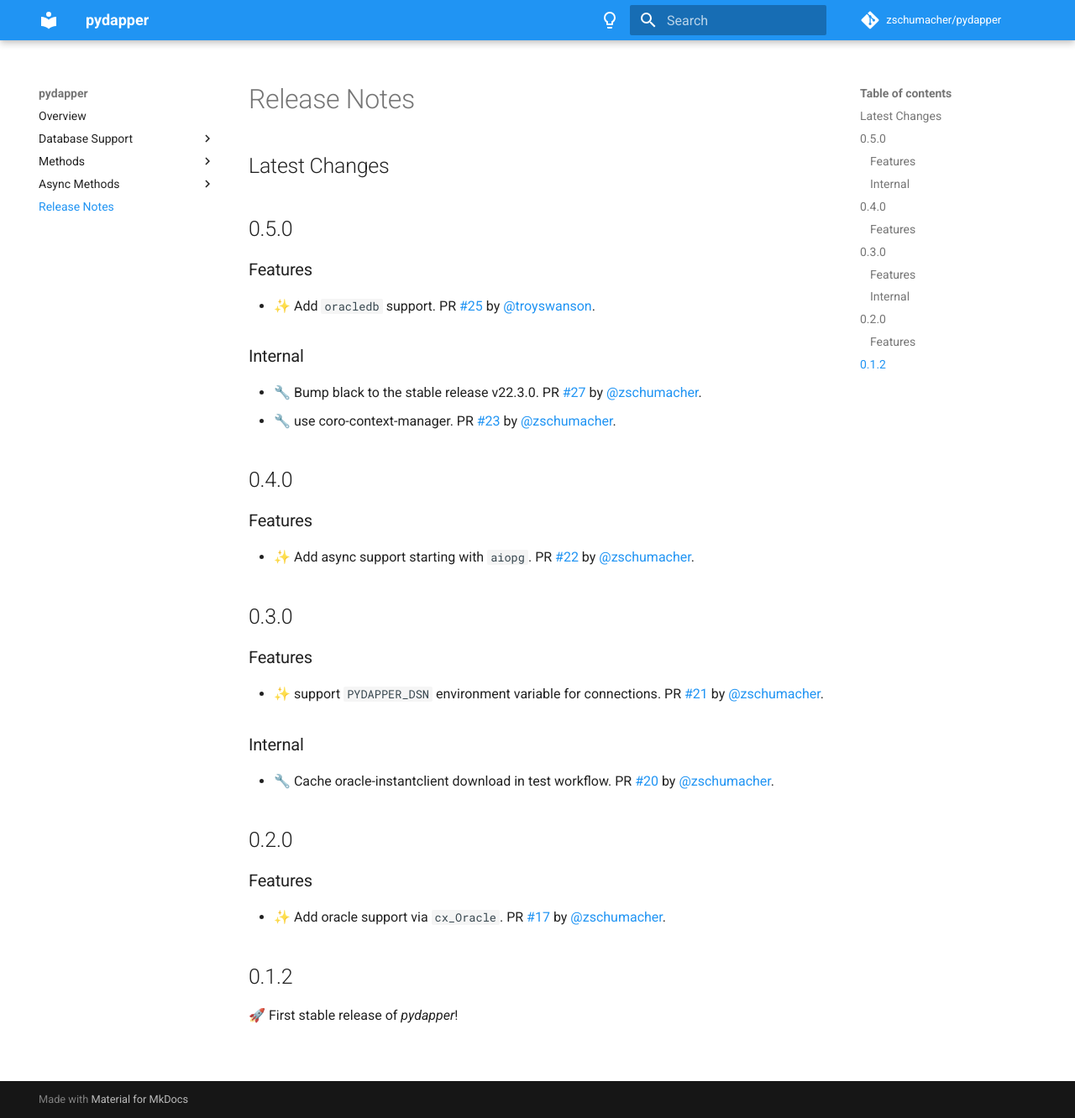
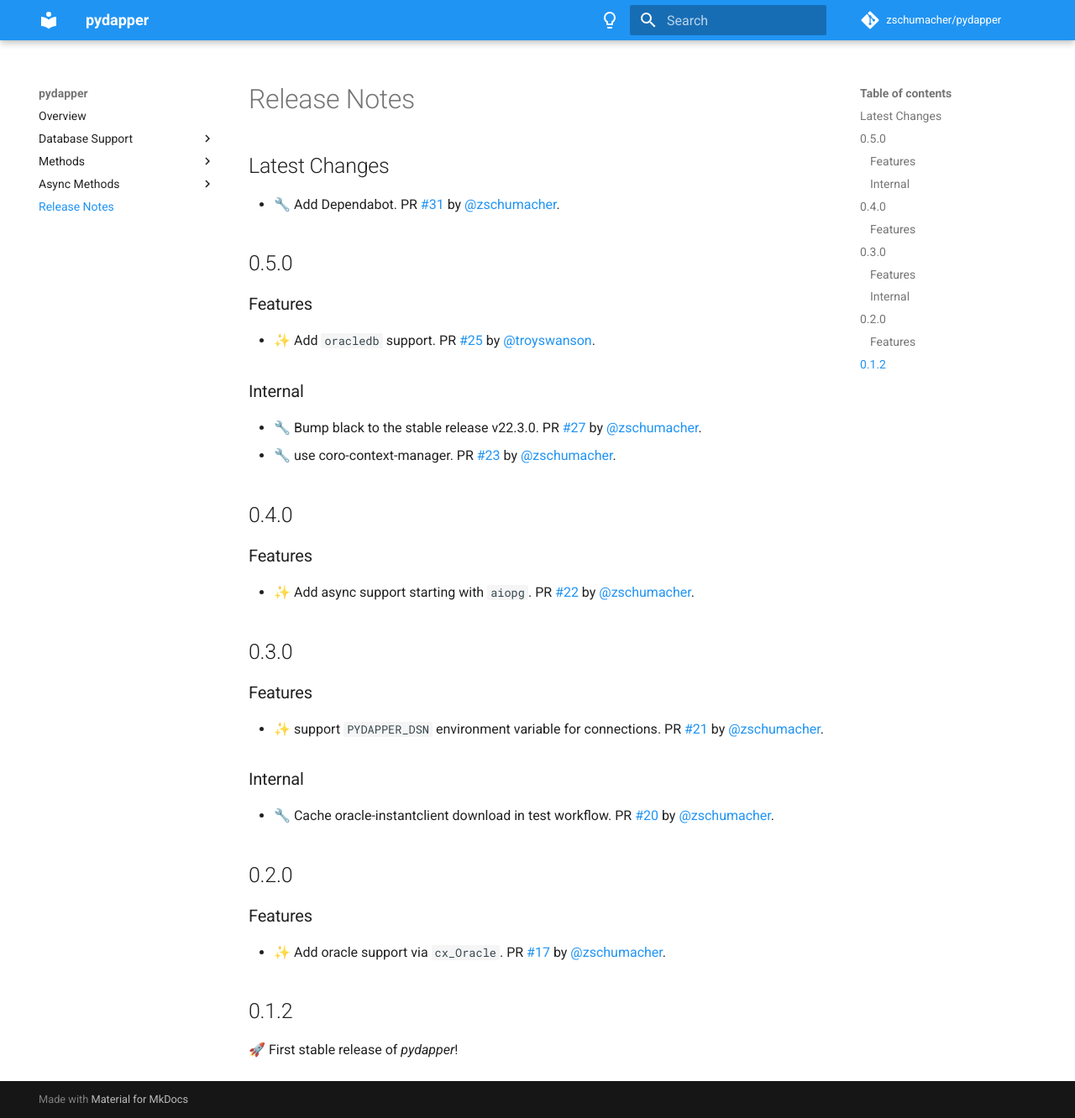
Before and after one commit to zschumacher/pydapper, an MkDocs documentation site: the page built from docs/release_notes.md, in a window 1280 px wide and 1332 px high. Shown: the whole window at 84% size. Built offline with MkDocs 1.6.1 and Material for MkDocs 9.7.7, drawn with Linux system fonts in a browser that asks for light colours; comment, search, counter and statistics services are not loaded.

Commit message:
📝 Update release notes

```diff
--- a/docs/release_notes.md
+++ b/docs/release_notes.md
@@ -1,6 +1,7 @@
 
 ## Latest Changes
 
+* 🔧  Add Dependabot. PR [#31](https://github.com/zschumacher/pydapper/pull/31) by [@zschumacher](https://github.com/zschumacher).
 ## 0.5.0
 ### Features
 * ✨ Add `oracledb` support. PR [#25](https://github.com/zschumacher/pydapper/pull/25) by [@troyswanson](https://github.com/troyswanson).
```
